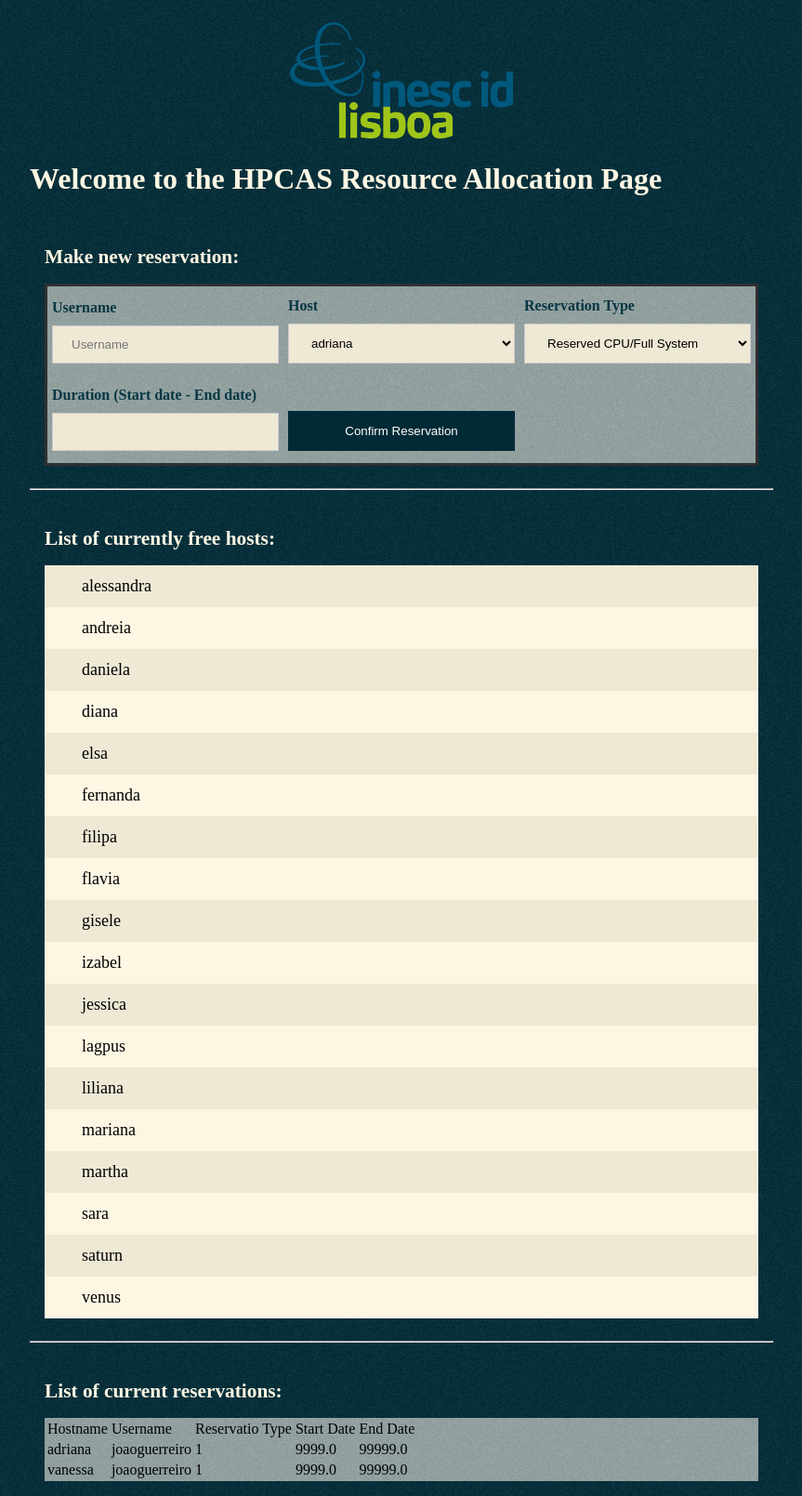
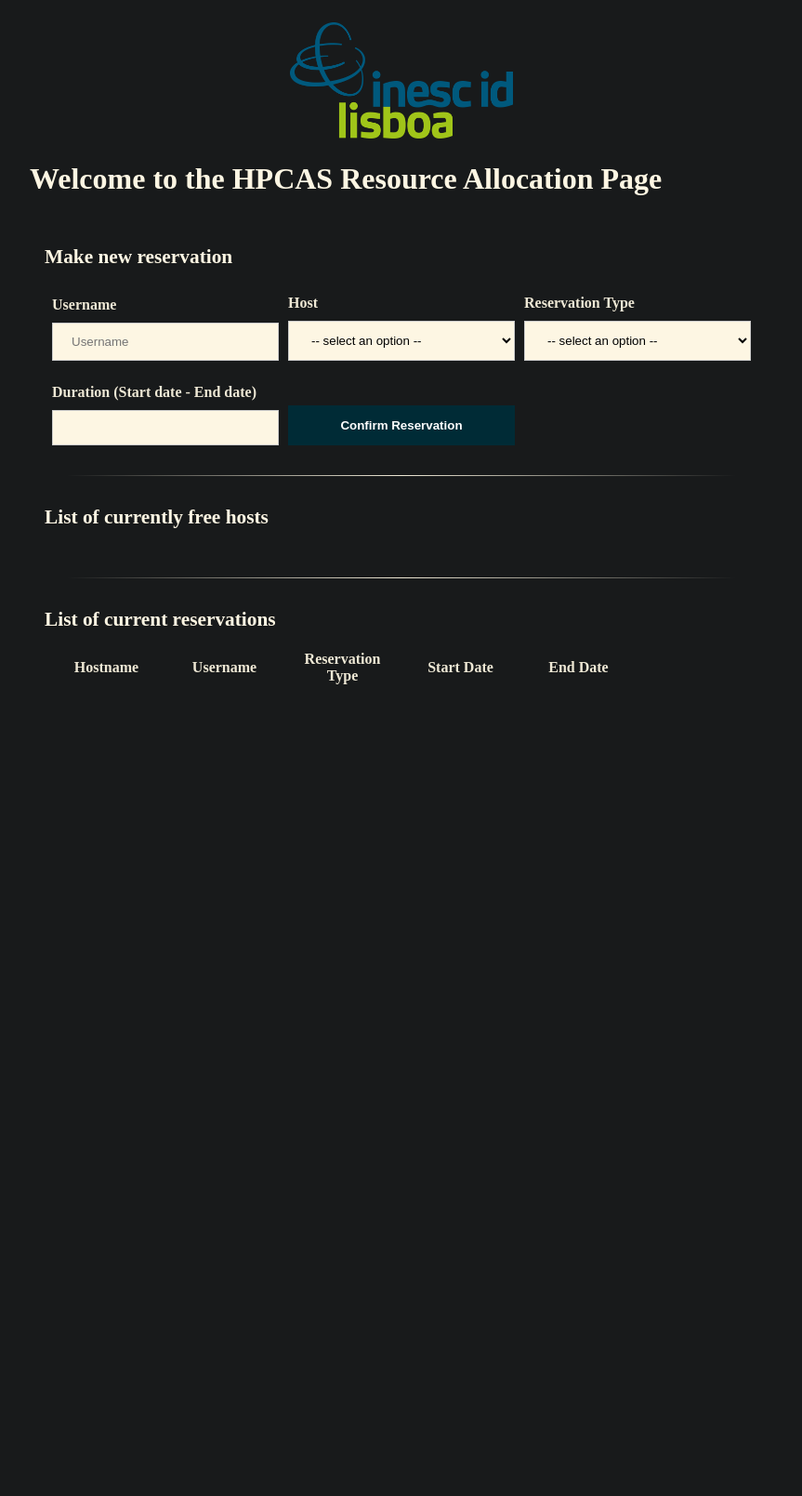
Before and after one commit to joaofilipedg/resourceAllocation, a Flask app: page /reservations in a window 1280 px wide. Shown: the whole page at 93% size, without its empty margins (208-1071 px from the left). After the commit the page ends 736 px from the top, so only its background shows below. Run offline with Flask 2, Linux system fonts and the light colour scheme; data comes from the database, SQL or seed files in the repository; data that the repository does not hold is empty; some libraries are stand-ins or nearby versions.

Commit message:
New functional version (without login)

```diff
--- a/flask_app/app.py
+++ b/flask_app/app.py
@@ -1,4 +1,4 @@
-from flask import Flask, render_template
+from flask import Flask, render_template, request, redirect, url_for
 from flask_app.src import sql_connection as sql
 
 app = Flask(__name__, static_folder="templates/static")
@@ -6,8 +6,10 @@
 db = sql.db_connect("sqlite_db/res_alloc.db")
 
 @app.route('/')
+@app.route('/index')
 def hello_world():
-    return render_template('layouts/index.html')
+    # return render_template('layouts/index.html')
+    return redirect(url_for('reservations'))
 
 
 @app.route('/reservations')
@@ -15,15 +17,62 @@
     list_hosts = sql.db_getListHosts(db)
     print(list_hosts)
 
-    list_restypes = sql.db_getListResTypes(db)
+    list_restypes, list_restypes_ids = sql.db_getListResTypes(db)
     print(list_restypes)
+    print(list_restypes_ids)
 
     list_freehosts = sql.db_getFreeHosts(db)
     print(list_freehosts)
 
     list_res = sql.db_getCurrentReservations(db)
     print(list_res)
-    return render_template('layouts/reservations.html', hosts=list_hosts, res_types=list_restypes, free_hosts=list_freehosts, curr_res=list_res)
+    return render_template('layouts/reservations.html', hosts=list_hosts, num_res_types=len(list_restypes), res_types=list_restypes, res_type_ids = list_restypes_ids, free_hosts=list_freehosts, curr_res=list_res)
+
+@app.route('/new_reservation', methods=["POST"])
+def new_reservation():
+    # if request.method == "POST":
+    list_users = sql.db_getListUsers(db)
+
+    new_reservation = {}
+    new_reservation["user"] = request.form["username"]
+
+    # check if user exists
+    if new_reservation["user"] not in list_users:
+        return "USER '{}' DOES NOT EXIST!".format(new_reservation["user"])
+
+    new_reservation["host"] = request.form["host"]
+    new_reservation["res_type"] = request.form["res_type"]
+    datetimes = request.form["datetimes"]
+    datetimes = datetimes.split(" - ")
+    new_reservation["begin_date"] = datetimes[0]
+    new_reservation["end_date"] = datetimes[1]
+
+    sql.db_addNewReservation(db, new_reservation)
+
+    return redirect(url_for('reservations'))
+
+
+    # else:
+    #     list_hosts = sql.db_getListHosts(db)
+    #     print(list_hosts)
+
+    #     list_restypes = sql.db_getListResTypes(db)
+    #     print(list_restypes)
+
+    #     list_freehosts = sql.db_getFreeHosts(db)
+    #     print(list_freehosts)
+
+    #     list_res = sql.db_getCurrentReservations(db)
+    #     print(list_res)
+    #     return render_template('layouts/reservations.html', hosts=list_hosts, res_types=list_restypes, free_hosts=list_freehosts, curr_res=list_res)
+
+@app.route('/cancel_reservation', methods=["POST"])
+def cancel_reservation():
+    # print(request.get_json())
+    res_id = request.get_json().get("res_id", "")
+    print(res_id)
+    sql.db_removeReservation(db, res_id)
+    return "OK"
 
 if __name__ == '__main__':
     app.run(host='0.0.0.0')
--- a/flask_app/templates/layouts/reservations.html
+++ b/flask_app/templates/layouts/reservations.html
@@ -7,6 +7,7 @@
     <meta name="viewport" content="width=device-width, initial-scale=1">
 
     <script type=text/javascript src="{{url_for('static', filename='js/variables.js')}}"></script>
+    <script type=text/javascript src="{{url_for('static', filename='js/functions.js')}}"></script>
 
     <!-- DATERANGER PICKER -->
     <!-- https://www.daterangepicker.com/ -->
@@ -26,24 +27,25 @@
 
     <h1><span class="welcome">Welcome to the HPCAS Resource Allocation Page</span></h1>
 
+
+    <!-- MAKE NEW RESERVATION -->
     <div class="container">
-        <p><span class="div-title">Make new reservation:</span></p>
+        <p><span class="div-title">Make new reservation</span></p>
         <div class="my-div">
-            <form name="new_res_form">
+            <form name="new_res_form" action="/new_reservation" method="post" onsubmit="return verifyReservation()">
                 <div class="form-body">
-                    <!-- <h3 class="form-label">New Reservation Info</h3> -->
                     <div class="row">
                         <div class="col a">
                             <label class="cell-label">Username</label>
-                            <input type="text" id="username" class="form-control" placeholder="Username">
+                            <input type="text" name="username" id="username" class="form-control" placeholder="Username">
                         </div>
 
                         <div class="col b">
                             <label class="cell-label">Host</label>
-                            <!-- <input type="text" id="host" class="form-control" placeholder="Host"> -->
                             <select name="host" id="host">
--                               {%for host in hosts%}
-                                    <option value={{host}}>{{host}}</option>
+                                <option disabled selected value style="display:none"> -- select an option -- </option>
+                                {%for host in hosts%}
+                                <option value={{host}}>{{host}}</option>
                                 {%endfor%}
                             </select>
 
@@ -51,10 +53,10 @@
 
                         <div class="col c">
                             <label class="cell-label">Reservation Type</label>
-                            <!-- <input type="text" id="res_type" class="form-control" placeholder="Reservation Type"> -->
                             <select name="res_type" id="res_type">
-                                {%for type in res_types%}
-                                    <option value={{type}}>{{type}}</option>
+                                <option disabled selected value style="display:none"> -- select an option -- </option>
+                                {%for i in range(0,num_res_types)%}
+                                    <option value={{res_type_ids[i]}}>{{res_types[i]}}</option>
                                 {%endfor%}
                             </select>
                         </div>
@@ -63,34 +65,28 @@
                     <div class="row">
                         <div class="col d">
                             <label class="cell-label">Duration (Start date - End date)</label>
-                            <!-- <input type="datetime-local" id="begin_date" class="form-control" placeholder="Begin Date"> -->
 
                             <!-- DATERANGER PICKER -->
-                            <input type="text" name="datetimes">
+                            <input type="text" name="datetimes" class="input-daterangepicker">
                             <script>
                                 $(function () {
                                     $('input[name="datetimes"]').daterangepicker({
+                                        maxSpan: {"days": 7},
                                         timePicker: true,
                                         timePicker24Hour: true,
-                                        timePickerIncrement: 30,
+                                        timePickerIncrement: 60,
                                         startDate: moment().startOf('hour'),
                                         endDate: moment().startOf('hour').add(32, 'hour'),
                                         locale: {
-                                            format: 'DD/M HH:mm'
+                                            format: 'YYYY-MM-DD HH:mm'
                                         }
                                     });
                                 });
                             </script>
                         </div>
 
-                        <!-- <div class="col e">
-                            <label class="cell-label">End Date</label>
-                            <input type="datetime-local" id="end_date" class="form-control" placeholder="End Date">
-                        </div>      -->
-
                         <div class="col f">
-
-                            <button type="submit" class="but_res">Confirm Reservation</button>
+                            <button type="submit" id="confirm_res" class="but_res">Confirm Reservation</button>
                         </div>
                     </div>
                 </div>
@@ -98,40 +94,80 @@
         </div>
     </div>
 
-    <hr>
+    <!-- <hr> -->
+    <div class="divider div-transparent"></div>
 
+
+    <!-- LIST OF FREE HOSTS -->
     <div class="container">
-        <p><span class="div-title">List of currently free hosts:</span></p>
-        <div class="my-div">
+        <p><span class="div-title">List of currently free hosts</span></p>
+        <div class="free-div">
             <ul>
                 {%for host in free_hosts%}
                     <li>{{ host }}</li>
                 {%endfor%}
             </ul>
         </div>
+        <script>
+            // allow clicking on the list of free hosts to select the host for the new reservation
+            if (first_h) {
+                first_h = false;
+                list_free_hosts = document.querySelector("ul");
+                list_free_hosts.addEventListener(
+                    "click",
+                    function (ev) {
+                        var h_aux = ev.target.firstChild.data;
+                        changeHostSelected(h_aux);
+                    },
+                    false
+                );
+            }
+        </script>
     </div>
 
-    <hr>
+    <!-- <hr> -->
+    <div class="divider div-transparent"></div>
 
+
+    <!-- LIST OF CURRENT RESERVATIONS -->
     <div  class="container">
-        <p><span class="div-title">List of current reservations:</span></p>
+        <p><span class="div-title">List of current reservations</span></p>
         <div class="my-div">
-            <table>
-                <tr>
-                    <td>Hostname</td>
-                    <td>Username</td>
-                    <td>Reservatio Type</td>
-                    <td>Start Date</td>
-                    <td>End Date</td>
-                </tr>
-                {%for res in curr_res%}
-                <tr>
-                    {%for val in res%}
-                    <td> {{ val }} </td>
+            <form name="cancel_res_form" onsubmit="return false">
+                <div class="res-table">
+                    <div class="row">
+                        <div class="col header">Hostname</div>
+                        <div class="col header">Username</div>
+                        <div class="col header">Reservation Type</div>
+                        <div class="col header">Start Date</div>
+                        <div class="col header">End Date</div>
+                    </div>
+                    {%for res in curr_res%}
+                        <hr />
+                        <div class="row">
+                            {%for i in range(0, 5)%}
+                                <div class="col">{{res[i]}}</div>
+                            {%endfor%}
+                            <div class="col">
+                                <button type="submit" class="cancelBtn" name="btncancel" value={{res[5]}}>Cancel</button>
+                            </div>
+                        </div>
                     {%endfor%}
-                </tr>
-                {%endfor%}
-            </table>
+                    <script>
+                        // Need to get the reservation ID to tell the server which one shoulld be canceled
+                        if (first_b) {
+                            first_b = false;
+                            var cancel_buttons = document.getElementsByName("btncancel");
+                            for (i = 0; i < cancel_buttons.length; i++) {
+                                var but_aux = cancel_buttons[i];
+                                but_aux.onclick = function () {
+                                    cancelReservation(this.value);
+                                };
+                            }
+                        }
+                    </script>
+                </div>
+            </form>
         </div>
     </div>
 
--- a/flask_app/templates/static/css/colors.css
+++ b/flask_app/templates/static/css/colors.css
@@ -16,4 +16,5 @@
     --blue:   #268bd2;
     --cyan:   #2aa198;
     --green:  #859900;
+    --coolbg: #181a1b;
 }
--- a/flask_app/templates/static/css/list_hosts.css
+++ b/flask_app/templates/static/css/list_hosts.css
@@ -3,6 +3,10 @@
 /* * {
   box-sizing: border-box;
 } */
+
+.free-div {
+  padding-bottom: 20px;
+}
 
 /* Remove margins and padding from the list */
 ul {
--- a/flask_app/templates/static/css/login.css
+++ b/flask_app/templates/static/css/login.css
@@ -1,7 +1,9 @@
  /* Bordered form */
 form {
-  border: 3px solid #303030;
-  background-image: url(../img/noisy_textures/sol_base1.png)
+  margin: 3px;
+  /* border: 3px solid #303030; */
+  /* background-image: url(../img/noisy_textures/sol_base1.png); */
+  /* background-color: #fff; */
 }
 
 /* Full-width inputs */
@@ -12,13 +14,26 @@
   display: inline-block;
   border: 1px solid #ccc;
   box-sizing: border-box;
-  background-color: var(--base2);
+  /* background-image: url(../img/noisy_textures/sol_base2.png); */
+  /* background-color: var(--base2); */
+  /* background-color: var(--grey); */
+  background-color: var(--base3);
+}
+
+label {
+  text-align:right;
+  margin-bottom:0;
+  font-size:16px;
+  font-weight: bold;
+  color: var(--base2);
 }
 
 /* Set a style for all buttons */
 button {
   background-color: var(--base03);
+  /* background: url(../img/noisy_textures/sol_base03.png) repeat; */
   color: white;
+  font-weight: bold;
   padding: 14px 20px;
   margin: 8px 0;
   border: none;
@@ -52,20 +67,28 @@
   border-radius: 0%;
 }
 
-/* Add padding to containers */
-.container {
-  padding: 16px;
+
+.container.login-div {
+    border: 3px solid var(--base3);
+
+}
+
+.container.forgot-div {
+  background-color: var(--base3);
+  display: inline-block;
+  padding: 3px;
+  /* float: right; */
 }
 
 /* The "Forgot password" text */
-span.psw {
-  float: right;
-  padding-top: 16px;
+span.forgot {
+  /* float: right; */
+  padding: 4px;
 }
 
 /* Change styles for span and cancel button on extra small screens */
 @media screen and (max-width: 300px) {
-  span.psw {
+  span.forgot {
     display: block;
     float: none;
   }
--- a/flask_app/templates/static/css/res_form.css
+++ b/flask_app/templates/static/css/res_form.css
@@ -12,19 +12,18 @@
   max-width: inherit;
 }
 
-.row {
+.form-body .row {
   grid-column: 1 / -1;
   display: grid;
   grid-template-columns: repeat(3, minmax(100px, 1fr));
   /* vertical-align: bottom; */
   /* align-self: end; */
 }
+/*
+div:nth-child(4) { grid-row-start: 2; }
+div:nth-child(5) { grid-row-start: 3; } */
 
-div:nth-child(4) { grid-row-start: 2; }
-div:nth-child(5) { grid-row-start: 3; }
-
-.col {
-  /* background-color: #444; */
+.form-body .col {
   color: #fff;
   border-radius: 5px;
   padding: 5px;
@@ -40,5 +39,96 @@
     /* padding-top:7px; */
     font-size:16px;
     font-weight: bold;
-    color: var(--base02)
+    /* color: var(--base02); */
+    color: var(--base2);
 }
+
+select option {
+    background: var(--base3);
+}
+
+
+
+/* DATERANGEPICKER STUFF */
+/* .daterangepicker {
+    border: 1px solid var(--base03);
+    border-radius: 0px;
+    background-image: url(../img/noisy_textures/sol_base1.png);
+
+} */
+
+/* .daterangepicker .calendar-table {
+    background-color: var(--base2)  !important;
+} */
+
+
+/* td.off.ends {
+    background-color: var(--base3) !important;
+} */
+
+.input-daterangepicker {
+    font-size: 47%;
+}
+
+td.active.start-date.available, td.active.end-date.available {
+    background-color: var(--base03) !important;
+}
+td.in-range.available {
+    background-color: var(--base01) !important;
+}
+/* select.hourselect, select.minuteselect {
+    background-image: url(../img/noisy_textures/sol_base2.png) !important;
+} */
+
+.cancelBtn, .applyBtn {
+    width: auto !important;
+}
+.cancelBtn {
+    background-color: var(--base01) !important;
+}
+
+
+
+span.drp-selected {
+    font-weight: bold;
+}
+
+.res-table {
+  /* display: grid; */
+  /* grid-template-columns: repeat(5, minmax(100px, 1fr)); */
+  max-width: inherit;
+}
+
+.res-table .row {
+  grid-column: 1 / -1;
+  display: grid;
+  grid-template-columns: repeat(6, minmax(100px, 1fr));
+}
+
+.res-table .col {
+    border-radius: 5px;
+    padding: 5px;
+    font-size: 100%;
+    align-self: center;
+    text-align: center;
+    color: var(--base2)
+}
+
+.res-table .col.header{
+    font-weight: bold;
+}
+
+/* .cancel-res-btn { */
+    /* background-color: var(--base0); */
+    /* display: inline-block; */
+/* } */
+
+
+hr {
+    display: block;
+    height: 1px;
+    border: 0;
+    border-top: 1px solid #ccc;
+    margin: 1em 0;
+    padding: 0;
+}
--- a/flask_app/templates/static/css/style.css
+++ b/flask_app/templates/static/css/style.css
@@ -1,5 +1,7 @@
 body {
-    background-image: url(../img/noisy_textures/sol_base03.png);
+    /* background-image: url(../img/noisy_textures/sol_base03.png); */
+    /* background-image: url(../img/noisy_textures/sol_base3.png); */
+    background-color: var(--coolbg);
     max-width: 800px;
     margin: 0 auto;
 }
@@ -10,14 +12,36 @@
 
 .container {
     max-width: inherit;
+    padding: 16px;
 }
 
-.my-div {
-    background-image: url(../img/noisy_textures/sol_base1.png);
-}
+/* .my-div { */
+    /* background-image: url(../img/noisy_textures/sol_base2.png); */
+    /* background-color: #fff; */
+    /* background-color: #fff; */
+    /* color: var(--base03); */
+/* } */
 
 .div-title{
     color: var(--base3);
     font-size: 16pt;
     font-weight: bold;
 }
+
+.divider
+{
+	position: relative;
+	// margin-top: 90px;
+	height: 1px;
+}
+.div-transparent:before
+{
+	content: "";
+	position: absolute;
+	top: 0;
+	left: 5%;
+	right: 5%;
+	width: 90%;
+	height: 1px;
+	background-image: linear-gradient(to right, transparent, var(--base2) , transparent);
+}
--- /dev/null
+++ b/flask_app/templates/static/js/functions.js
@@ -0,0 +1,62 @@
+// function confirm_reservation() {
+//     console.log("TESTE");
+//     return;
+// }
+
+function changeHostSelected(host) {
+    var sel = document.getElementById('host');
+    var opts = sel.options;
+    for (var opt, j = 0; opt = opts[j]; j++) {
+        if (opt.value == host) {
+            sel.selectedIndex = j;
+            break;
+        }
+    }
+}
+
+// verify that reservation is valid before sending request to server
+function verifyReservation() {
+    var user = document.forms["new_res_form"]["username"].value;
+    if (user == "") {
+        alert("Username must be filled out.");
+        return false;
+    } else {
+        var host = document.forms["new_res_form"]["host"].value;
+        if (host === "") {
+            alert("Please select an host.");
+            return false;
+        } else {
+            var res_type = document.forms["new_res_form"]["res_type"].value;
+            if (res_type === "") {
+                alert("Please select a reservation type.");
+                return false;
+            } else {
+                return true;
+            }
+        }
+    }
+}
+
+function cancelReservation(res_id) {
+    var sure = window.confirm("Are you sure you want to cancel this reservation?");
+    if (sure) {
+        var data = {"res_id": res_id};
+        $.ajax({
+            url: `/cancel_reservation`,
+            method: "POST",
+            contentType: "application/json",
+            datatype: "json",
+            data: JSON.stringify(data),
+            success: function () {
+                alert("Reservation successfully removed.");
+                window.location = "/reservations";
+            },
+            error: function() {
+                alert("error");
+            }
+        });
+        return true;
+    } else {
+        return false;
+    }
+}
--- a/flask_app/templates/static/js/variables.js
+++ b/flask_app/templates/static/js/variables.js
@@ -1 +1,3 @@
-help_email = "sysadmin@googlegroups.com"
+help_email = "sysadmin@googlegroups.com";
+first_h = true;
+first_b = true;
```
Also changed, not shown: config_files/config_steps.md (+9 -0 lines), flask_app/src/sql_connection.py (+61 -17 lines), flask_app/templates/layouts/index.html (+7 -5 lines), sqlite_db/config.md (+80 -3 lines), 1 other file.
